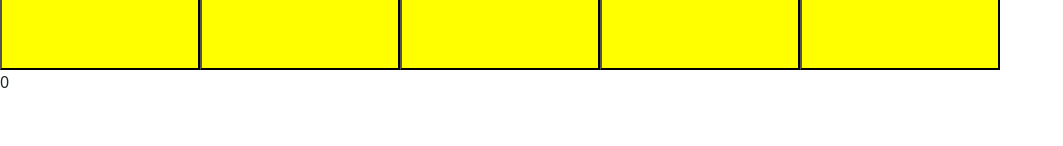
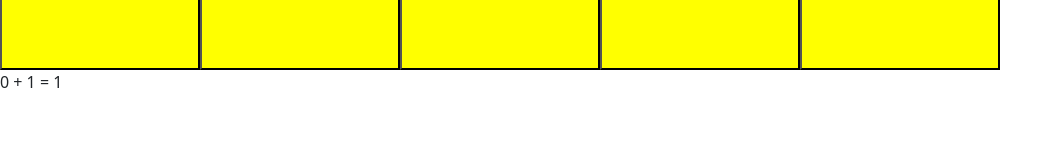
Before and after one commit to 44jovi/qa-gl-mern-react-1, a React (Create React App) app in the folder react-project/: page / in a window 1280 px wide. Both pictures are taken after a click on the button "+1". Shown: the part 154-300 px from the top of the page, without its empty margins (0-1063 px from the left). Built offline with nearby package versions, Linux system fonts and the light colour scheme.

Commit message:
btnPress and history working

```diff
--- a/react-project/src/components/CounterExtreme.jsx
+++ b/react-project/src/components/CounterExtreme.jsx
@@ -7,9 +7,8 @@ const CounterExtreme = () => {
   const btnPress = (e) => {
     e.preventDefault();
     let numChange = parseInt(e.target.innerHTML);
+    setHistory([`${count} + ${numChange} = ${count + numChange}`, ...history]);
     setCount(count + numChange);
-    setHistory([count, ...history]);
-    console.log(history);
   };
 
   const reset = (e) => {
@@ -17,6 +16,7 @@ const CounterExtreme = () => {
     setCount(0);
     setHistory([]);
   };
+
   return (
     <>
       {/* current count display */}
@@ -27,7 +27,11 @@ const CounterExtreme = () => {
       <button onClick={reset}>RESET</button>
       <button onClick={btnPress}>-1</button>
       <button onClick={btnPress}>-5</button>
-      <p>{history.map((i) => i)}</p>
+      <>
+        {history.map((i) => (
+          <p>{i}</p>
+        ))}
+      </>
     </>
   );
 };
```
